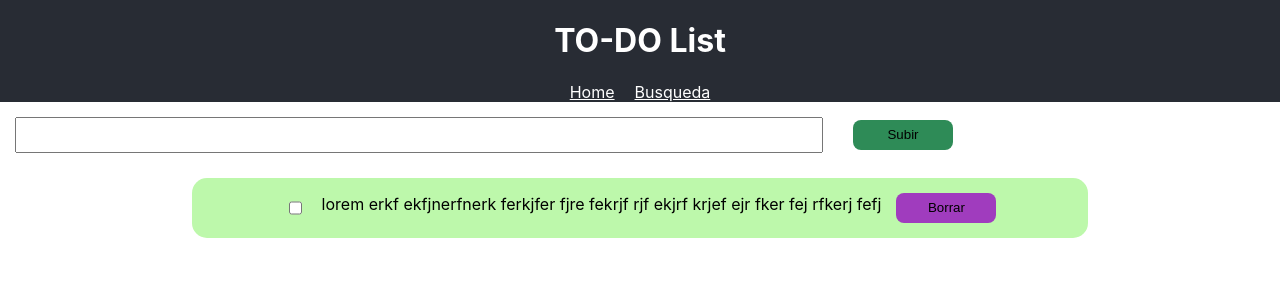
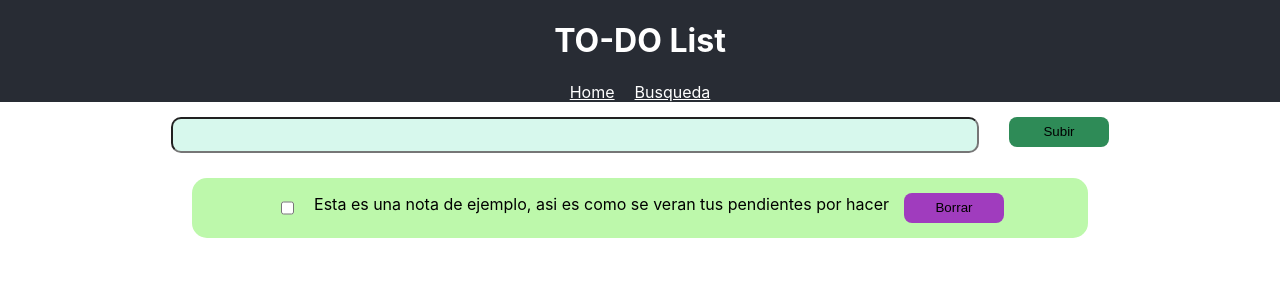
Before and after one commit to eduardxx1255/listtodo, a React (Create React App) app: page /pendiente in a window 1280 px wide. Shown: the top 300 px of the page. Built offline with nearby package versions, Linux system fonts and the light colour scheme.

Commit message:
se agregaron las barras para nuevo pendiente y para buscar, ya estan acomodadas, falta hacerlas funcionales

```diff
--- a/src/App.css
+++ b/src/App.css
@@ -60,3 +60,11 @@ header {
   display: flex;
   justify-content: center;
 }
+.nuevo {
+  display: flex;
+  justify-content: center;
+}
+.entrada {
+  border-radius: 10px;
+  background-color: rgb(215, 248, 237);
+}
--- a/src/App.js
+++ b/src/App.js
@@ -3,7 +3,7 @@ import './App.css';
 import Header from './components/header';
 import Input from './components/input';
 import Pendiente from './components/pendiente';
-import New from './components/new';
+// import New from './components/new';
 import { BrowserRouter as Router, Route } from 'react-router-dom';
 
 
@@ -11,8 +11,6 @@ function App() {
   return (
     <Router>
       <Header />
-      <New />
-      {/* para hacer calis */}
       <Route exact path="/input" component={Input} />
       <Route exact path="/pendiente" component={Pendiente} />
     </Router>
--- a/src/components/pendiente.js
+++ b/src/components/pendiente.js
@@ -1,15 +1,23 @@
 import React from 'react'
+import { BrowserRouter as Router, } from 'react-router-dom';
+import New from './new';
+
 
 class Pendiente extends React.Component {
     render() {
         return (
+            <Router>
+            <New />
+
             <section className="pendientes">
                 <div className="pendiente">
                     <input className="chulo" type="checkbox"></input>
-                    <p>lorem erkf ekfjnerfnerk ferkjfer fjre fekrjf rjf ekjrf krjef ejr fker fej rfkerj fefj </p>
+                    <p>Esta es una nota de ejemplo, asi es como se veran tus pendientes por hacer </p>
                     <button className="borrar">Borrar</button>
                 </div>
             </section>
+            </Router>
+
         )
     }
 }
```
